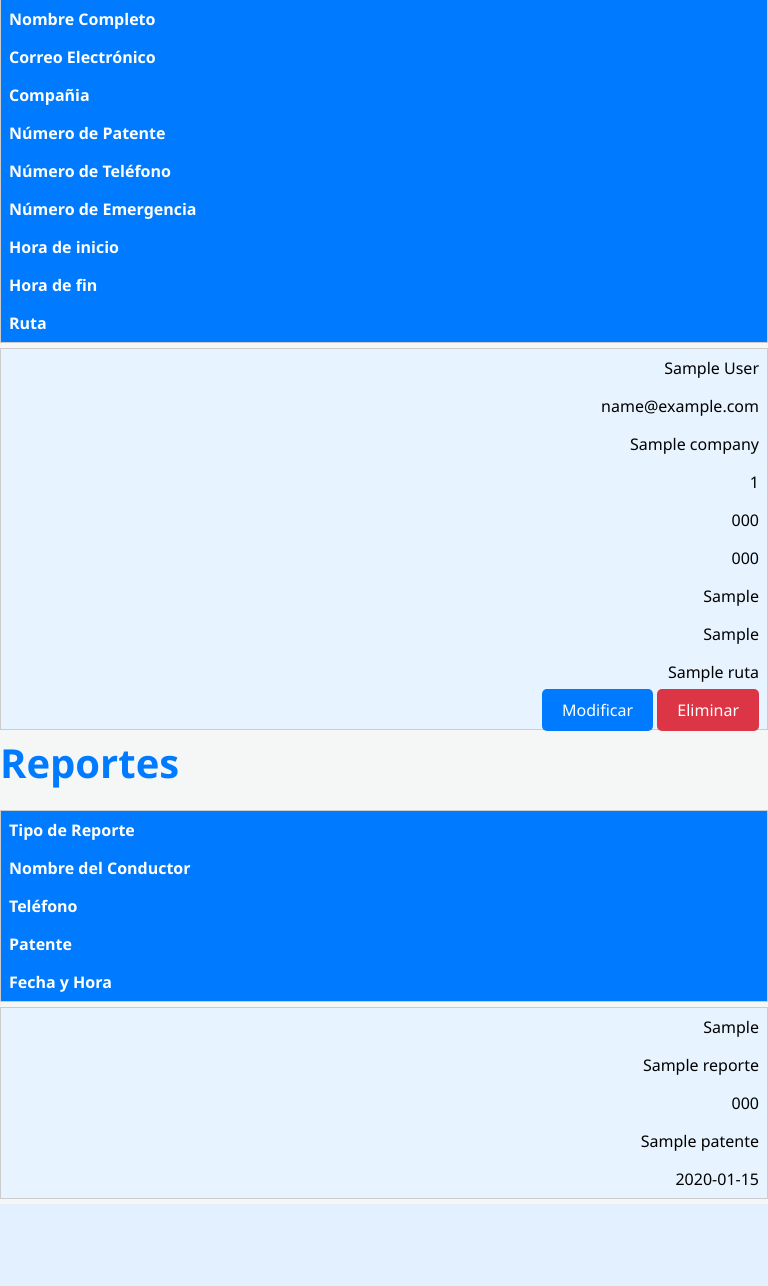
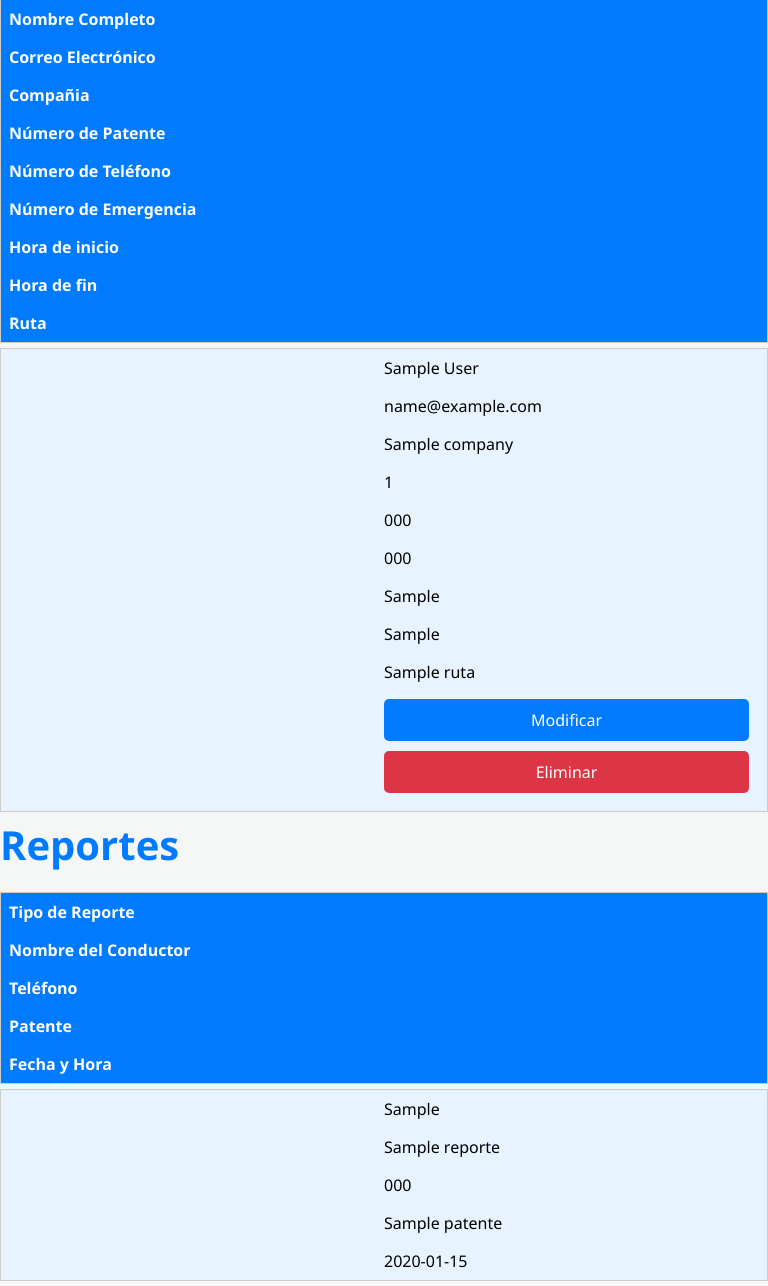
Before and after one commit to juanhefis13/BusFlow, a Django app: template aplicaciones/templates/index.html in a window 768 px wide. Shown: the part 109-1395 px from the top of the page. Before the commit the page ends 1313 px from the top, so only its background shows below. Run offline with Django 4.2, Linux system fonts and the light colour scheme; the template is opened without the code that fills it: most values are stand-ins (such as "Sample title", 1, 10 or a date in 2020).

Commit message:
Primer commit

```diff
--- a/aplicaciones/static/css/estilos.css
+++ b/aplicaciones/static/css/estilos.css
@@ -110,10 +110,12 @@
 /* Estilo para los botones y enlaces */
 a.btn, input[type="submit"] {
     padding: 10px 20px;
+    display: block;
     text-align: center;
     text-decoration: none;
     border-radius: 5px;
     transition: background-color 0.3s;
+
 }
 
 /* Estilo para el botón de guardar */
@@ -152,6 +154,21 @@
     border-radius: 3px;
 }
 
+@media screen and (min-width: 768px) and (max-width: 1560px) {
+    /* Asegúrate de que esta clase se aplique solo a las celdas que contienen los botones */
+    td.cell-buttons {
+        display: block;
+        justify-content: flex-start;
+        align-items: center;
+        flex-wrap: nowrap;
+    }
+
+    a.btn-modificar, a.btn-eliminar {
+        margin-right: 10px;
+        flex-grow: 1;
+        min-width: 100px; /* Ajusta según el espacio que necesites para tus botones */
+    }
+}
 
 @media (max-width: 768px) {
     /* Estilos para la navegación y el formulario... */
@@ -167,6 +184,22 @@
     table, thead, tbody, th, td, tr {
         display: block; /* Hace que la tabla se comporte como bloques apilados */
     }
+
+
+        /* Estilo para la celda que contiene los botones */
+    td {
+        display: flex; /* Usa flexbox para organizar los elementos internos */
+        flex-wrap: wrap; /* Permite que los elementos se envuelvan si no hay suficiente espacio */
+        justify-content: flex-start; /* Alinea los elementos al inicio */
+        align-items: center; /* Alinea los elementos verticalmente en el centro */
+        padding: 8px; /* Añade un poco de padding para espaciado */
+    }
+
+    a.btn-modificar, a.btn-eliminar {
+        width: auto; /* Usa un ancho automático en lugar de 100% */
+        margin-right: 10px; /* Añade un margen a la derecha para separar los botones */
+    }
+
 
     /* Oculta los encabezados de la tabla en pantallas pequeñas */
     thead tr {
--- a/aplicaciones/templates/index.html
+++ b/aplicaciones/templates/index.html
@@ -33,7 +33,7 @@
             <td>{{ conductor.horario_inicio }}</td>
             <td>{{ conductor.horario_fin }}</td>
             <td>{{ conductor.ruta }}</td>
-            <td>
+            <td class="cell-buttons">
                 <a href="{% url 'modificar_conductor' conductor_id=conductor_id %}" class="btn btn-modificar">Modificar</a>
                 <a href="{% url 'eliminar_conductor' conductor_id %}" class="btn btn-eliminar">Eliminar</a>
             </td>
--- a/aplicaciones/templates/main.html
+++ b/aplicaciones/templates/main.html
@@ -23,7 +23,7 @@
                 BusFlow no solo es útil para pasajeros; también está diseñada pensando en los conductores. Su interfaz amigable y práctica permite a los conductores comunicar cualquier emergencia o incidencia directamente a su empresa, mejorando la seguridad y eficiencia del servicio.
 
                 ¡Viaja con confianza y eficiencia! Descarga BusFlow y transforma tu experiencia de transporte urbano.</p>
-                <a href="https://drive.google.com/file/d/1hp3cGaa4K_7BPOhC2vAsL9KJiVo5E-rV/view?usp=sharing" class="btn descargar-apk" target="_blank">
+                <a href="https://drive.google.com/file/d/1v0SsihPfQWZzIpusnRHTsAL2eWHU3zK5/view?usp=sharing class="btn descargar-apk" target="_blank">
                     <img src="{% static 'img/androide.png' %}" alt="Icono Android"> Descargar APK
                 </a>
         </div>
```
Also changed, not shown: aplicaciones/templates/modificar_conductor.html (+12 -2 lines), db.sqlite3.
